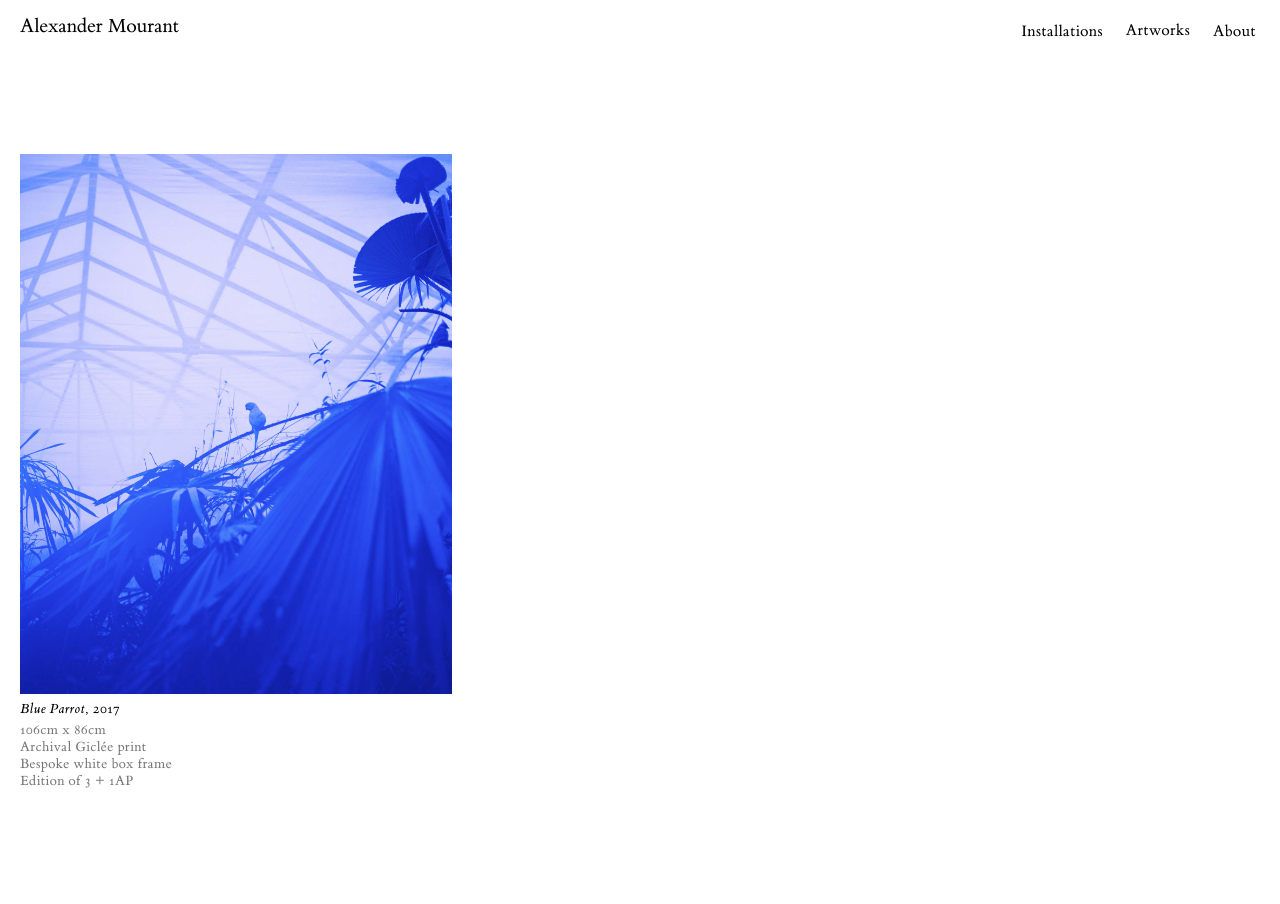
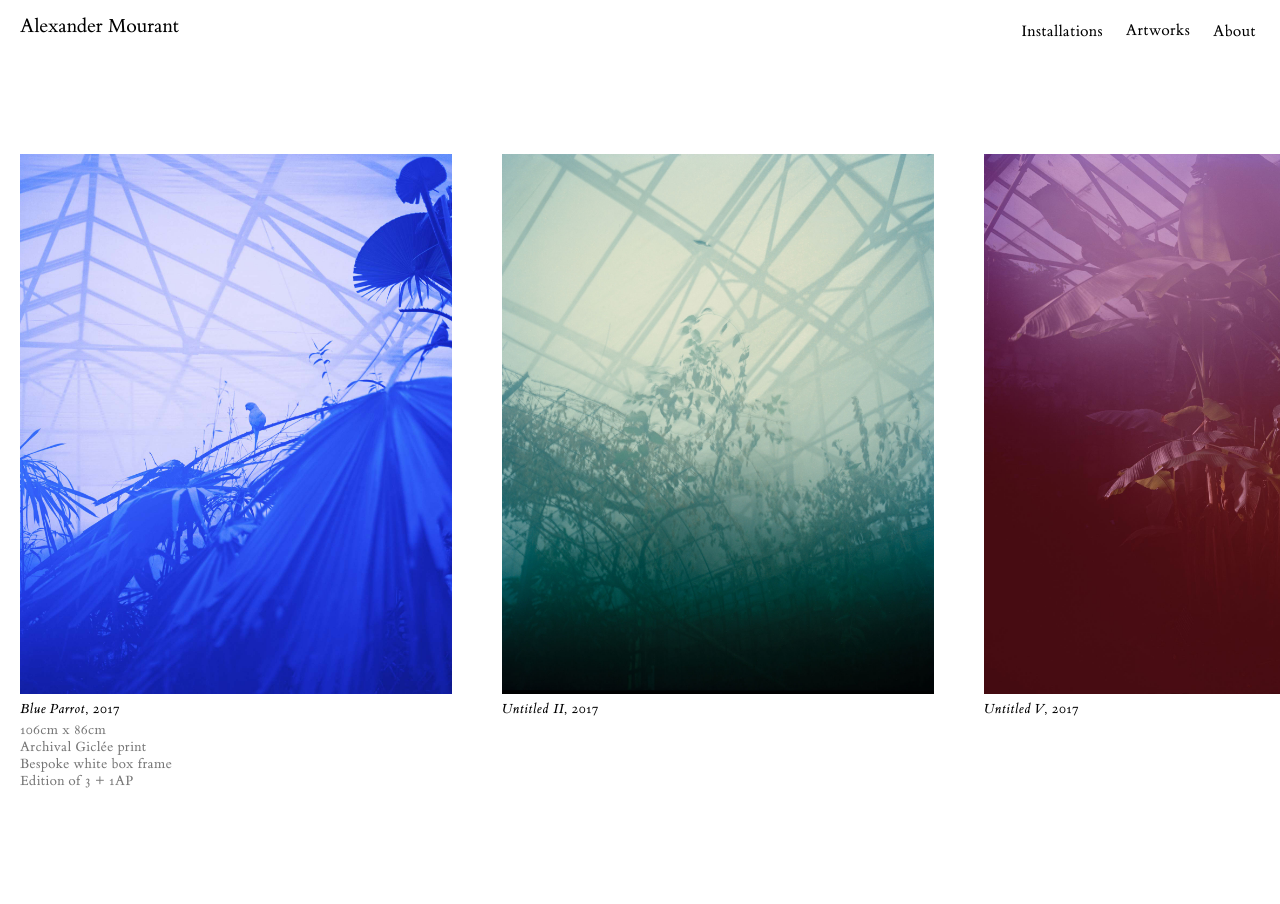
Before and after one commit to HarryFischer/alexandermourant, a Jekyll site: the page built from aurelian.markdown, in a window 1280 px wide. Built offline with Jekyll 4.4.1, drawn with Linux system fonts in a browser that asks for light colours.

Commit message:
Updated Aurelian

```diff
--- a/aurelian.markdown
+++ b/aurelian.markdown
@@ -18,5 +18,17 @@ Content:
   image-size: medium
   image-position: middle
   image-margin-right: xsmall
+- image: "/uploads/Untitled-II.jpg"
+  video:
+  caption-text: "*Untitled II*, 2017"
+  image-size: medium
+  image-position: middle
+  image-margin-right: xsmall
+- image: "/uploads/Untitled-V.jpg"
+  video:
+  caption-text: "*Untitled V*, 2017"
+  image-size: medium
+  image-position: middle
+  image-margin-right: xsmall
 layout: project
 ---
```
